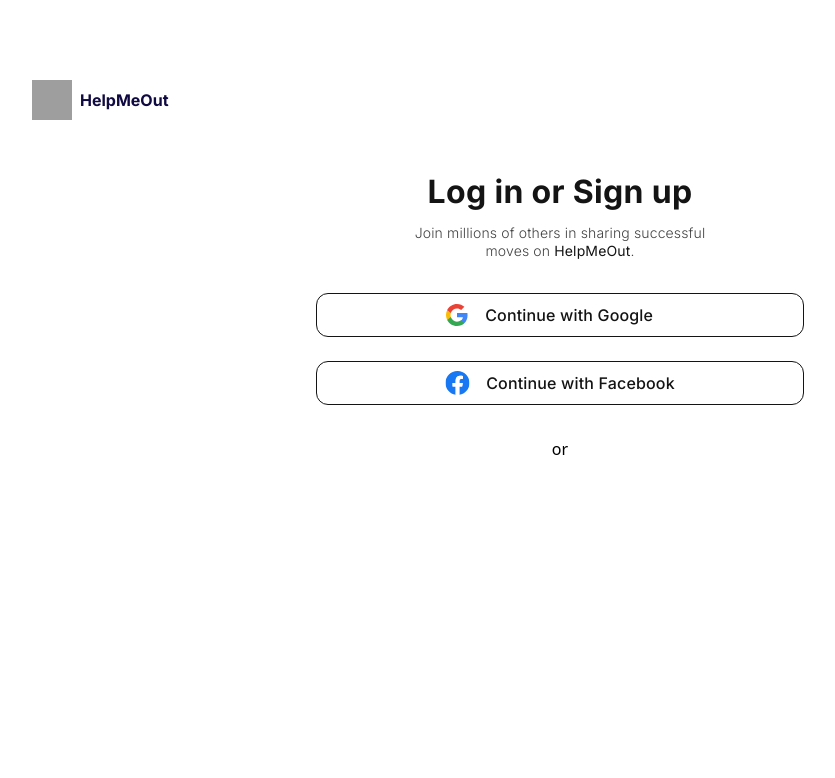
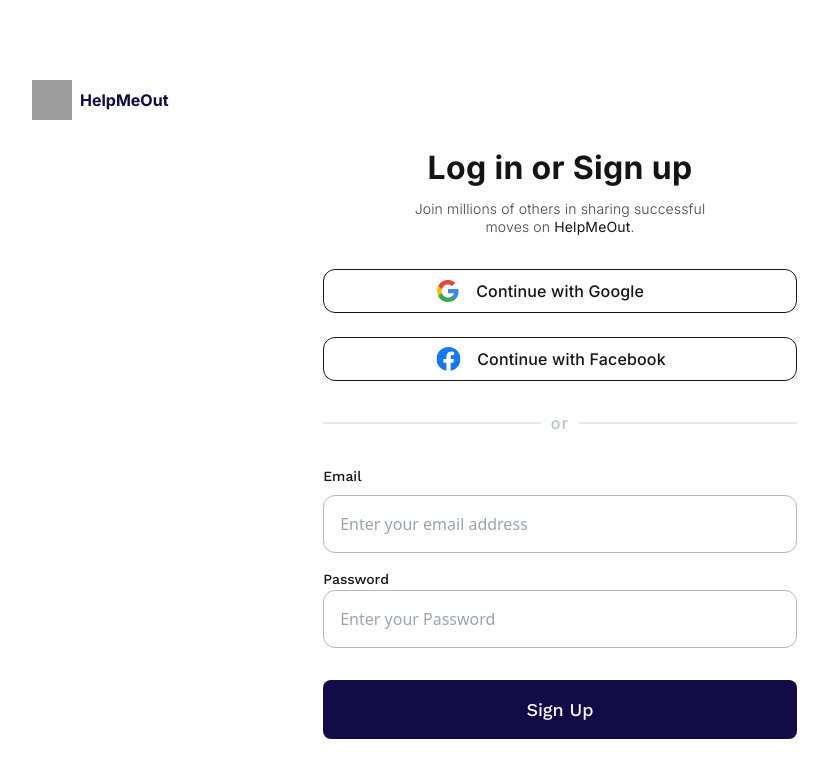
Before and after one commit to Prechyious/hng-stage-five, a React (Vite) app in the folder task-one/: page /signup in a window 1280 px wide. Shown: the top 778 px of the page, without its empty margins (80-915 px from the left). Built offline with nearby package versions, Linux system fonts and the light colour scheme; grey boxes are pictures that could not be loaded.

Commit message:
task-one: finished sign-up page

```diff
--- a/task-one/src/pages/SignUp.jsx
+++ b/task-one/src/pages/SignUp.jsx
@@ -21,8 +21,8 @@
                 </nav>
             </header>
 
-            <section className="grid place-items-center gap-8">
-                <div className="mt-12 font-inter">
+            <section className="grid place-items-center mt-6 mx-auto gap-8 w-[29.6rem] mb-5">
+                <div className="font-inter">
                     <h1 className="text-center text-[2rem] font-bold text-headings tracking-[0.02rem] leading-[3rem] mb-2">
                         Log in or Sign up
                     </h1>
@@ -35,19 +35,57 @@
                         .
                     </p>
                 </div>
-                <div className="flex flex-col gap-6 text-headings text-base font-inter font-medium tracking-[0.01rem]">
-                    <button className="inline-flex gap-4 py-[0.56rem] border border-headings px-[8rem] rounded-xl">
+                <div className="flex flex-col gap-6 text-headings text-base font-inter font-medium tracking-[0.01rem] w-full">
+                    <button className="inline-flex gap-4 py-[0.56rem] border border-headings px-[7rem] rounded-xl">
                         <img src={google} alt="google" />
                         Continue with Google
                     </button>
-                    <button className="inline-flex gap-4 py-[0.56rem] border border-headings px-[8rem] rounded-xl">
+                    <button className="inline-flex gap-4 py-[0.56rem] border border-headings px-[7rem] rounded-xl mx-auto w-full">
                         <img src={facebook} alt="facebook" />
                         Continue with Facebook
                     </button>
                 </div>
 
-                <p>or</p>
-                <form action=""></form>
+                <div className="flex items-center justify-between w-full">
+                    <div className="bg-gray-400 border h-0.5 w-full"></div>
+                    <p className="px-[0.62rem] text-[#B9C2C8] font-inter font-medium leading-[1.3125rem] tracking-[0.0875rem]">
+                        or
+                    </p>
+                    <div className="bg-gray-400 border h-0.5 w-full"></div>
+                </div>
+                <form action="" className="w-full">
+                    <div className="flex flex-col gap-2 mb-4">
+                        <label
+                            className="text-headings font-workSans font-medium text-[0.875rem] leading-normal"
+                            htmlFor="email"
+                        >
+                            Email
+                        </label>
+                        <input
+                            className="border border-[#B6B3C6] p-4 text-[#626262] font-medium rounded-xl outline-none focus:outline-none"
+                            type="text"
+                            id="email"
+                            placeholder="Enter your email address"
+                        />
+                    </div>
+                    <div className="flex flex-col mb-8">
+                        <label
+                            className="text-headings font-workSans font-medium text-[0.875rem] leading-normal"
+                            htmlFor="password"
+                        >
+                            Password
+                        </label>
+                        <input
+                            className="border border-[#B6B3C6] p-4 text-[#626262] font-medium rounded-xl outline-none focus:outline-none"
+                            type="password"
+                            id="password"
+                            placeholder="Enter your Password"
+                        />
+                    </div>
+                    <button className="rounded-lg text-center px-5 py-4 bg-primary text-[#F9F9FF] font-workSans text-lg font-medium leading-normal w-full">
+                        Sign Up
+                    </button>
+                </form>
             </section>
         </>
     );
```
